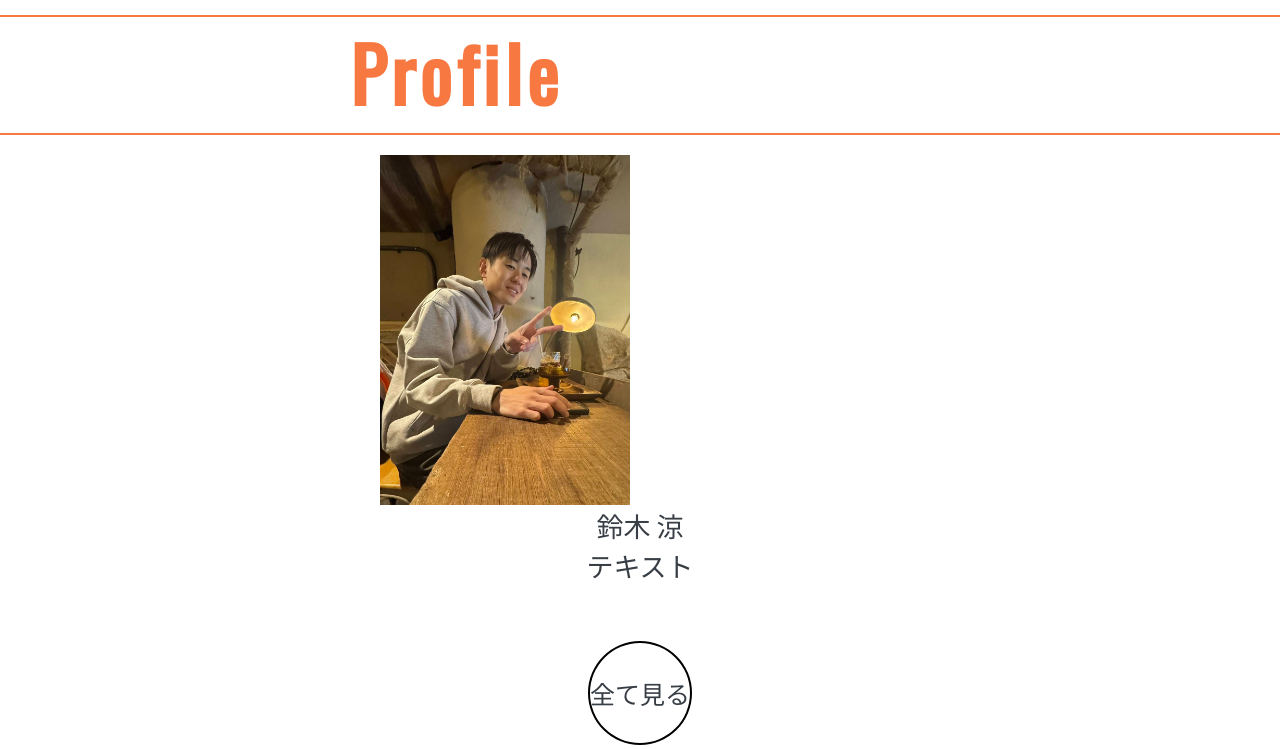
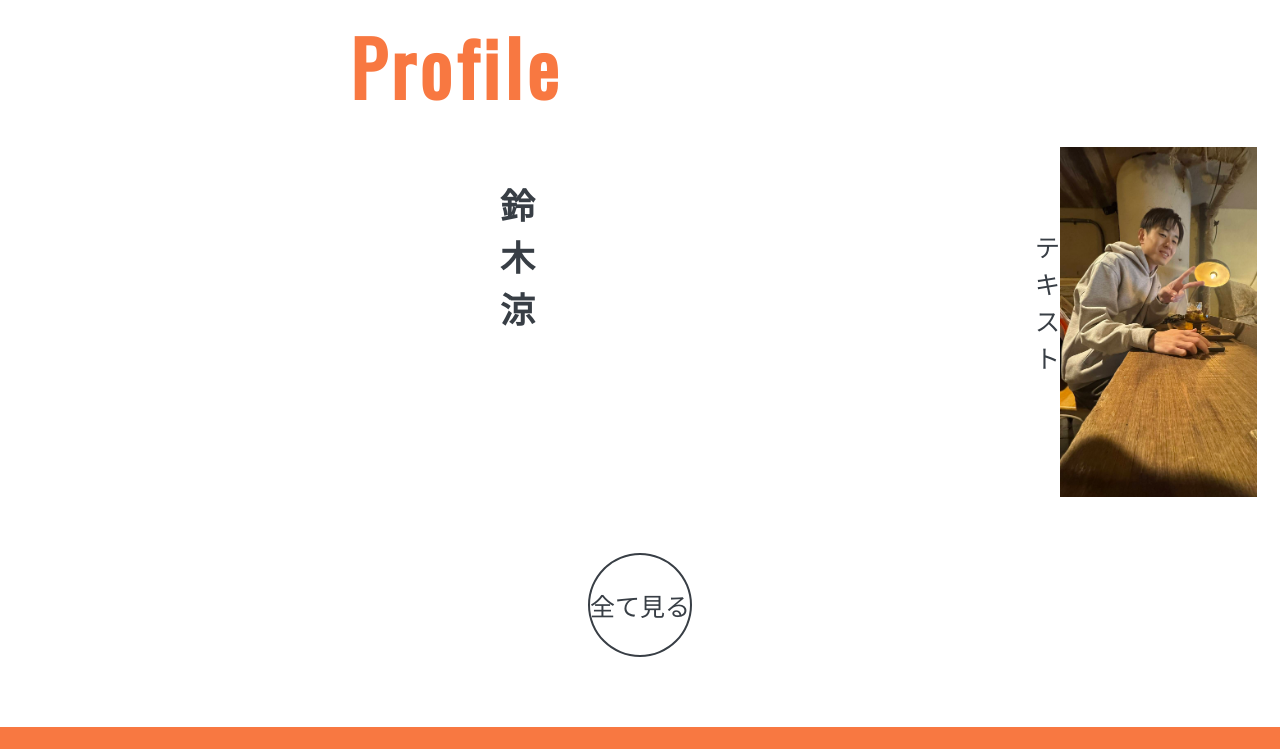
Before and after one commit to RYO-SUZUKI-1019/portfolio, a plain HTML site: page my portfolio/index.html in a window 1280 px wide. Shown: the part 1720-2469 px from the top of the page. Drawn offline with nearby package versions, Linux system fonts and the light colour scheme; some packages are replaced by stand-ins of ours.

Commit message:
変更と更新しました
誤字
カラーコード変更

```diff
--- a/my portfolio/css/style.css
+++ b/my portfolio/css/style.css
@@ -26,25 +26,25 @@ h2 {
 }
 h4{
   font-size: 40px;
-  color: rgb(56, 62, 69);
+  color: #383e45;
 }
 p {
   font-size: 27px;
-  color: rgb(56, 62, 69);
+  color: #383e45;
 }
 h3 {
   font-size: 75px;
   color: #f87841;
   padding-left: 350px;
   letter-spacing: 5px;
-  /* border消す予定 */
-  border-top: 2px solid #f87841;
-  border-bottom: 2px solid #f87841;
   padding-bottom: 5px;
 }
 a {
   font-size: 25px;
   text-decoration: none;
+}
+.link-external {
+  text-align: center;
 }
 
 /* header */
@@ -54,6 +54,7 @@ a {
   padding: 10px;
   position: sticky;
   top: 0;
+  background-color: rgba(255, 255, 255, 0.7)
 }
 .site-links {
   font-size: 25px;
@@ -66,29 +67,29 @@ a {
 .header-works-link {
   text-decoration: none;
   margin-right: 20px;
-  color: rgb(56, 62, 69);
+  color: #383e45;
 }
 .header-profile-link {
   text-decoration: none;
   margin-right: 20px;
-  color: rgb(56, 62, 69);
+  color: #383e45;
 }
 .header-contact-link {
   text-decoration: none;
   margin-right: 100px;
-  color: rgb(56, 62, 69);
+  color: #383e45;
 }
 
 /* main */
 .main-contents {
   display: flex;
-  flex-direction: row-reverse;
   align-items: center;
   padding: 100px 300px;
 }
 .main-visual {
   display: flex;
   justify-content: space-around;
+  order: 2;
 }
 .main-img {
   box-shadow: 10px 10px 0 #f87841;
@@ -112,14 +113,14 @@ a {
 }
 .main-name {
   font-size: 75px;
-  color: rgb(56, 62, 69);
+  color: #383e45;
   align-items: flex-start;
   padding-left: 10px;
   line-height: 75px;
 }
 .main-actively {
   font-size: 35px;
-  color:rgb(56, 62, 69);
+  color:#383e45;
   padding-left: 10px;
   line-height: 40px;
   border-top: 2px solid #f87841;
@@ -141,13 +142,13 @@ a {
   object-fit: cover;
 }
 .content-one{
-  color: rgb(56, 62, 69);
+  color: #383e45;
 }
 .soft-one {
   color: #a5a5a5;
   font-size: 20px;
 }
-.content-phot-two {
+.content-photo-two {
   width: 500px;
   height: 250px;
   object-fit: cover;
@@ -165,48 +166,56 @@ a {
   color: #a5a5a5;
   font-size: 20px;
 }
-.works-link-external {
-  text-align: center;
-}
 .works-link {
-  color: rgb(56, 62, 69);
+  color: #383e45;
   display: inline-block;
   line-height: 100px;
   border-radius: 100%;
-  border: solid 2px black;
+  border: solid 2px #383e45;
 }
 
 /* profile */
+.about {
+  display: flex;
+  flex-direction: column;
+}
 .profile {
   display: flex;
   flex-direction: column;
   padding: 70px 0;
+}
+.profile-main{
+  display: flex;
 }
 .profile-img {
   width: 250px;
   height: 350px;
   object-position: top;
   object-fit: cover;
-  display: flex;
   margin-left: auto;
   margin-right: 650px;
   margin-top: 20px;
+  order: 2;
 }
 .profile-name-title {
-  text-align: center;
+  display: flex;
+  font-size: 35px;
+  padding-top: 50px;
+  padding-left: 500px
 }
 .profile-text {
-  text-align: center;
-}
-.profile-link-external {
-  text-align: center;
+  display: flex;
+  font-size: 25px;
+  padding-top: 100px;
+  padding-left: 500px;
+
 }
 .profile-link {
-  color: rgb(56, 62, 69);
+  color: #383e45;
   display: inline-block;
   line-height: 100px;
   border-radius: 100%;
-  border: solid 2px black;
+  border: solid 2px #383e45;
 }
 
 /* gallery */
--- a/my portfolio/index.html
+++ b/my portfolio/index.html
@@ -78,7 +78,7 @@
       </li>
       <li>
         <a href="">
-          <img class="content-phot-two" src="images/testimg.png" alt="ポートフォリオ">
+          <img class="content-photo-two" src="images/testimg.png" alt="ポートフォリオ">
         </a>
         <h4 class="content-title-two">
           My Portfolio
@@ -105,7 +105,7 @@
         </p>
       </li>
     </ul>
-      <div class="works-link-external">
+      <div class="link-external">
         <a class="works-link" href="works_all.html">
           全て見る
         </a>
@@ -117,19 +117,16 @@
       <h3 class="profile-title">
         Profile
       </h3>
+  <div class="profile-main">
     <img class="profile-img" src="images/profile.jpg" alt="プロフィール画像">
-    <p class="profile-name-title">
-      鈴木 涼
-    </p>
-    <p class="profile-text">
-      テキスト
-    </p>
-  <div class="profile-link-external">
-    <a class="profile-link" href="profile.html">
-      全て見る
-    </a>
+    <h4 class="profile-name-title">鈴木 涼</h4>
+    <p class="profile-text">テキスト</p>
+  </div>
+  <div class="link-external">
+    <a class="profile-link" href="profile.html">全て見る</a>
   </div>
   </div>
+</section>
   <div class="gallery">
     <ul class="gallery-photo">
       <li>
@@ -173,7 +170,6 @@
       </li>
     </ul>
   </div>
-  </section>
 <!-- フッター -->
   <footer>
     <div class="contact" id="contact">
```
